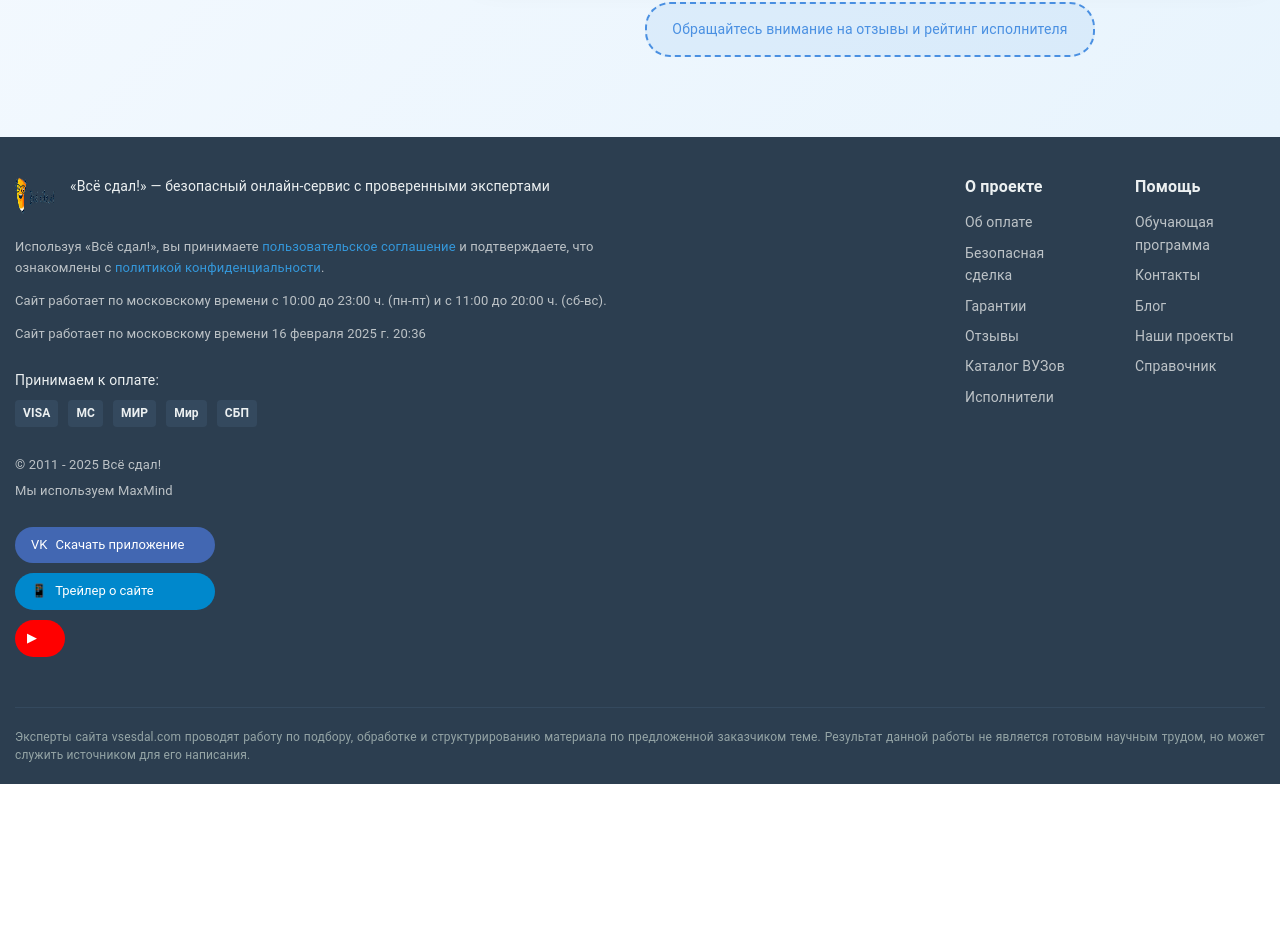
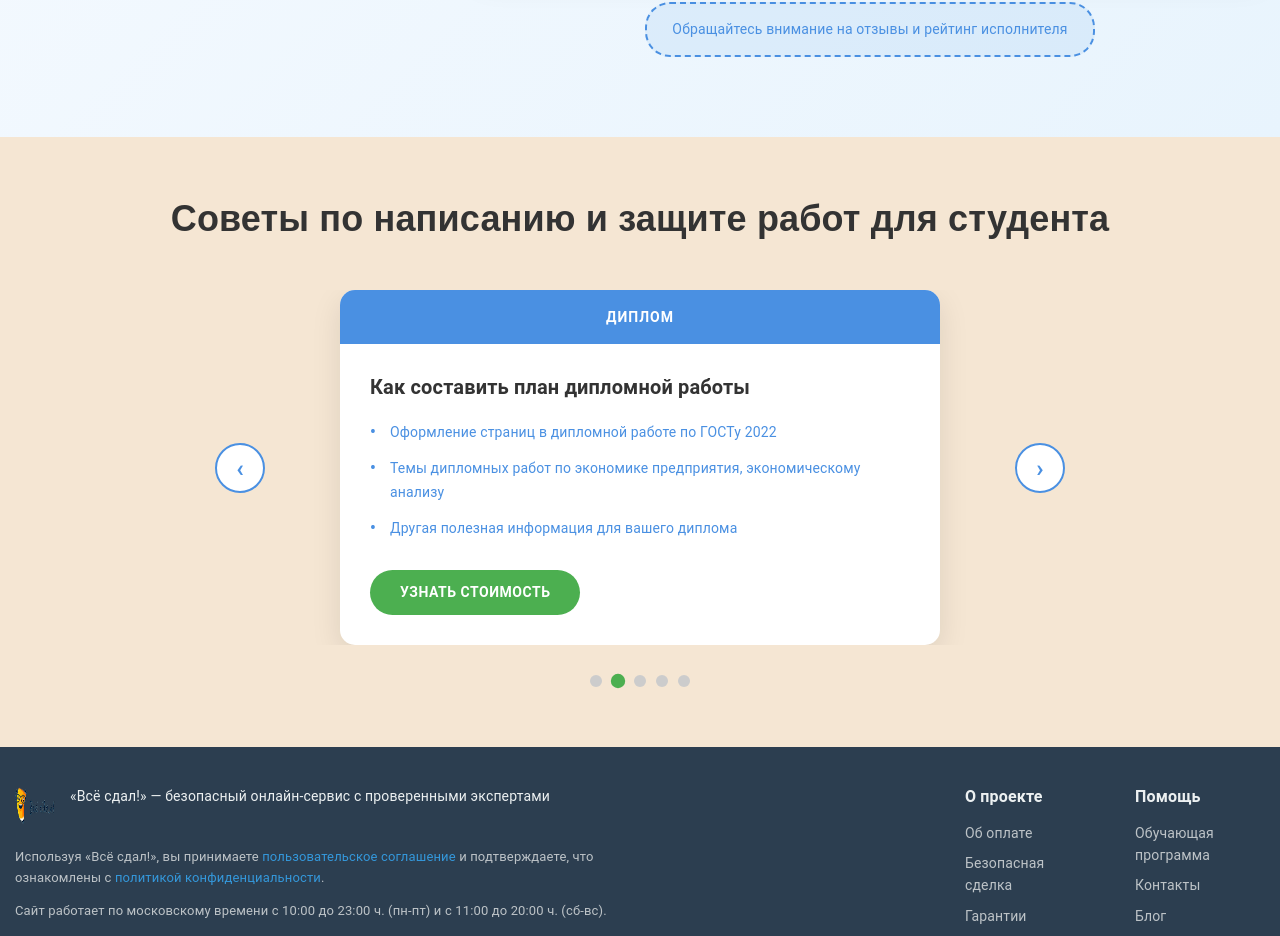
Before and after one commit to Danny-dev23/vse-sdal, a React (Create React App) app: page / in a window 1280 px wide. Shown: the part 5412-6348 px from the top of the page. Before the commit the page ends 6196 px from the top, so only its background shows below. Built offline with nearby package versions, Linux system fonts and the light colour scheme.

Commit message:
Создание блока со слайдером информации

```diff
--- /dev/null
+++ b/src/Pages/Home/InfoSlider/InfoSlider.jsx
@@ -0,0 +1,151 @@
+import React, { useState, useEffect } from "react";
+import "./infoSlider.css";
+
+const InfoSlider = () => {
+  const [currentSlide, setCurrentSlide] = useState(0);
+
+  const slides = [
+    {
+      id: 1,
+      category: "ПЕРЕВОД С ИН. ЯЗЫКА",
+      title: "Правила оформления переводов текста",
+      items: [
+        "Что нужно знать о качественном переводе текстов с английского на русский",
+        "Другая полезная информация для вашего перевода"
+      ],
+      buttonText: "УЗНАТЬ СТОИМОСТЬ"
+    },
+    {
+      id: 2,
+      category: "ДИПЛОМ",
+      title: "Как составить план дипломной работы",
+      items: [
+        "Оформление страниц в дипломной работе по ГОСТу 2022",
+        "Темы дипломных работ по экономике предприятия, экономическому анализу",
+        "Другая полезная информация для вашего диплома"
+      ],
+      buttonText: "УЗНАТЬ СТОИМОСТЬ"
+    },
+    {
+      id: 3,
+      category: "КУРСОВАЯ",
+      title: "Методические указания по написанию курсовой",
+      items: [
+        "Структура и содержание курсовой работы",
+        "Требования к оформлению по ГОСТу",
+        "Другая полезная информация для вашей курсовой"
+      ],
+      buttonText: "УЗНАТЬ СТОИМОСТЬ"
+    },
+    {
+      id: 4,
+      category: "РЕФЕРАТ",
+      title: "Правила написания реферата",
+      items: [
+        "Структура и план реферата",
+        "Оформление списка литературы",
+        "Другая полезная информация для вашего реферата"
+      ],
+      buttonText: "УЗНАТЬ СТОИМОСТЬ"
+    },
+    {
+      id: 5,
+      category: "КОНТРОЛЬНАЯ",
+      title: "Методика выполнения контрольных работ",
+      items: [
+        "Требования к оформлению контрольной работы",
+        "Примеры решения типовых задач",
+        "Другая полезная информация для вашей контрольной"
+      ],
+      buttonText: "УЗНАТЬ СТОИМОСТЬ"
+    }
+  ];
+
+  // Автоматическое переключение слайдов
+  useEffect(() => {
+    const interval = setInterval(() => {
+      setCurrentSlide((prev) => (prev + 1) % slides.length);
+    }, 5000);
+
+    return () => clearInterval(interval);
+  }, [slides.length]);
+
+  const goToSlide = (index) => {
+    setCurrentSlide(index);
+  };
+
+  const nextSlide = () => {
+    setCurrentSlide((prev) => (prev + 1) % slides.length);
+  };
+
+  const prevSlide = () => {
+    setCurrentSlide((prev) => (prev - 1 + slides.length) % slides.length);
+  };
+
+  return (
+    <div className="info-slider">
+      <div className="custom-container">
+        <div className="info-slider__header">
+          <h2 className="info-slider__title">
+            Советы по написанию и защите работ для студента
+          </h2>
+        </div>
+
+        <div className="info-slider__container">
+          <button className="info-slider__nav info-slider__nav--prev" onClick={prevSlide}>
+            ‹
+          </button>
+
+          <div className="info-slider__content">
+            <div
+              className="info-slider__slides"
+              style={{ transform: `translateX(-${currentSlide * 100}%)` }}
+            >
+              {slides.map((slide, index) => (
+                <div key={slide.id} className="info-slider__slide">
+                  <div className="info-slider__card">
+                    <div className="info-slider__card-header">
+                      <span className="info-slider__category">{slide.category}</span>
+                    </div>
+
+                    <div className="info-slider__card-content">
+                      <h3 className="info-slider__card-title">{slide.title}</h3>
+
+                      <ul className="info-slider__list">
+                        {slide.items.map((item, itemIndex) => (
+                          <li key={itemIndex} className="info-slider__list-item">
+                            <a href="#" className="info-slider__link">{item}</a>
+                          </li>
+                        ))}
+                      </ul>
+
+                      <button className="info-slider__button">
+                        {slide.buttonText}
+                      </button>
+                    </div>
+                  </div>
+                </div>
+              ))}
+            </div>
+          </div>
+
+          <button className="info-slider__nav info-slider__nav--next" onClick={nextSlide}>
+            ›
+          </button>
+        </div>
+
+        <div className="info-slider__dots">
+          {slides.map((_, index) => (
+            <button
+              key={index}
+              className={`info-slider__dot ${index === currentSlide ? 'active' : ''}`}
+              onClick={() => goToSlide(index)}
+            />
+          ))}
+        </div>
+      </div>
+    </div>
+  );
+};
+
+export default InfoSlider;
--- /dev/null
+++ b/src/Pages/Home/InfoSlider/infoSlider.css
@@ -0,0 +1,271 @@
+.info-slider {
+  background: #f5e6d3;
+  padding: 60px 0;
+  position: relative;
+}
+
+.info-slider__header {
+  text-align: center;
+  margin-bottom: 50px;
+}
+
+.info-slider__title {
+  font-family: RoundPro, sans-serif;
+  font-weight: 900;
+  font-size: 36px;
+  line-height: 1.2;
+  color: #333;
+  margin: 0;
+}
+
+.info-slider__container {
+  position: relative;
+  display: flex;
+  align-items: center;
+  justify-content: center;
+  max-width: 800px;
+  margin: 0 auto;
+}
+
+.info-slider__content {
+  width: 100%;
+  overflow: hidden;
+  border-radius: 15px;
+}
+
+.info-slider__slides {
+  display: flex;
+  transition: transform 0.5s ease-in-out;
+  width: 100%;
+}
+
+.info-slider__slide {
+  min-width: 100%;
+  display: flex;
+  justify-content: center;
+}
+
+.info-slider__card {
+  background: white;
+  border-radius: 15px;
+  box-shadow: 0 10px 30px rgba(0, 0, 0, 0.1);
+  overflow: hidden;
+  width: 100%;
+  max-width: 600px;
+  margin: 0 20px;
+}
+
+.info-slider__card-header {
+  background: #4A90E2;
+  padding: 15px 30px;
+  text-align: center;
+}
+
+.info-slider__category {
+  color: white;
+  font-size: 14px;
+  font-weight: 700;
+  text-transform: uppercase;
+  letter-spacing: 1px;
+}
+
+.info-slider__card-content {
+  padding: 30px;
+}
+
+.info-slider__card-title {
+  font-size: 20px;
+  font-weight: 700;
+  color: #333;
+  margin-bottom: 20px;
+  line-height: 1.3;
+}
+
+.info-slider__list {
+  list-style: none;
+  padding: 0;
+  margin: 0 0 30px 0;
+}
+
+.info-slider__list-item {
+  margin-bottom: 12px;
+  position: relative;
+  padding-left: 20px;
+}
+
+.info-slider__list-item::before {
+  content: "•";
+  color: #4A90E2;
+  font-size: 16px;
+  font-weight: bold;
+  position: absolute;
+  left: 0;
+  top: 0;
+}
+
+.info-slider__link {
+  color: #4A90E2;
+  text-decoration: none;
+  font-size: 14px;
+  line-height: 1.4;
+  transition: color 0.3s ease;
+}
+
+.info-slider__link:hover {
+  color: #357ABD;
+  text-decoration: underline;
+}
+
+.info-slider__button {
+  background: #4CAF50;
+  color: white;
+  border: none;
+  padding: 12px 30px;
+  border-radius: 25px;
+  font-size: 14px;
+  font-weight: 700;
+  text-transform: uppercase;
+  cursor: pointer;
+  transition: all 0.3s ease;
+  letter-spacing: 0.5px;
+}
+
+.info-slider__button:hover {
+  background: #45a049;
+  transform: translateY(-2px);
+  box-shadow: 0 5px 15px rgba(76, 175, 80, 0.3);
+}
+
+.info-slider__nav {
+  position: absolute;
+  top: 50%;
+  transform: translateY(-50%);
+  background: white;
+  border: 2px solid #4A90E2;
+  color: #4A90E2;
+  width: 50px;
+  height: 50px;
+  border-radius: 50%;
+  font-size: 24px;
+  font-weight: bold;
+  cursor: pointer;
+  transition: all 0.3s ease;
+  z-index: 2;
+  display: flex;
+  align-items: center;
+  justify-content: center;
+}
+
+.info-slider__nav:hover {
+  background: #4A90E2;
+  color: white;
+  transform: translateY(-50%) scale(1.1);
+}
+
+.info-slider__nav--prev {
+  left: -25px;
+}
+
+.info-slider__nav--next {
+  right: -25px;
+}
+
+.info-slider__dots {
+  display: flex;
+  justify-content: center;
+  gap: 10px;
+  margin-top: 30px;
+}
+
+.info-slider__dot {
+  width: 12px;
+  height: 12px;
+  border-radius: 50%;
+  border: none;
+  background: #ccc;
+  cursor: pointer;
+  transition: all 0.3s ease;
+}
+
+.info-slider__dot.active {
+  background: #4CAF50;
+  transform: scale(1.2);
+}
+
+.info-slider__dot:hover {
+  background: #4A90E2;
+}
+
+/* Responsive design */
+@media (max-width: 1024px) {
+  .info-slider__container {
+    max-width: 700px;
+  }
+
+  .info-slider__nav--prev {
+    left: -15px;
+  }
+
+  .info-slider__nav--next {
+    right: -15px;
+  }
+}
+
+@media (max-width: 768px) {
+  .info-slider {
+    padding: 40px 0;
+  }
+
+  .info-slider__title {
+    font-size: 28px;
+    padding: 0 20px;
+  }
+
+  .info-slider__container {
+    margin: 0 20px;
+  }
+
+  .info-slider__card {
+    margin: 0 10px;
+  }
+
+  .info-slider__card-content {
+    padding: 25px;
+  }
+
+  .info-slider__nav {
+    width: 40px;
+    height: 40px;
+    font-size: 20px;
+  }
+
+  .info-slider__nav--prev {
+    left: -10px;
+  }
+
+  .info-slider__nav--next {
+    right: -10px;
+  }
+}
+
+@media (max-width: 480px) {
+  .info-slider__title {
+    font-size: 24px;
+  }
+
+  .info-slider__card-content {
+    padding: 20px;
+  }
+
+  .info-slider__card-title {
+    font-size: 18px;
+  }
+
+  .info-slider__nav {
+    display: none;
+  }
+
+  .info-slider__container {
+    margin: 0 10px;
+  }
+}
--- a/src/Pages/Home/home.jsx
+++ b/src/Pages/Home/home.jsx
@@ -8,6 +8,7 @@
 import Help from "../Home/Help/Help.jsx"
 import Guarantee from "./Guarantee/Guarantee.jsx";
 import Experts from "./Experts/Experts.jsx";
+import InfoSlider from "./InfoSlider/InfoSlider.jsx";
 const home = () => {
   return (
     <div>
@@ -27,6 +28,7 @@
       <Help/>
       <Guarantee/>
       <Experts/>
+      <InfoSlider/>
     </div>
   );
 };
```
